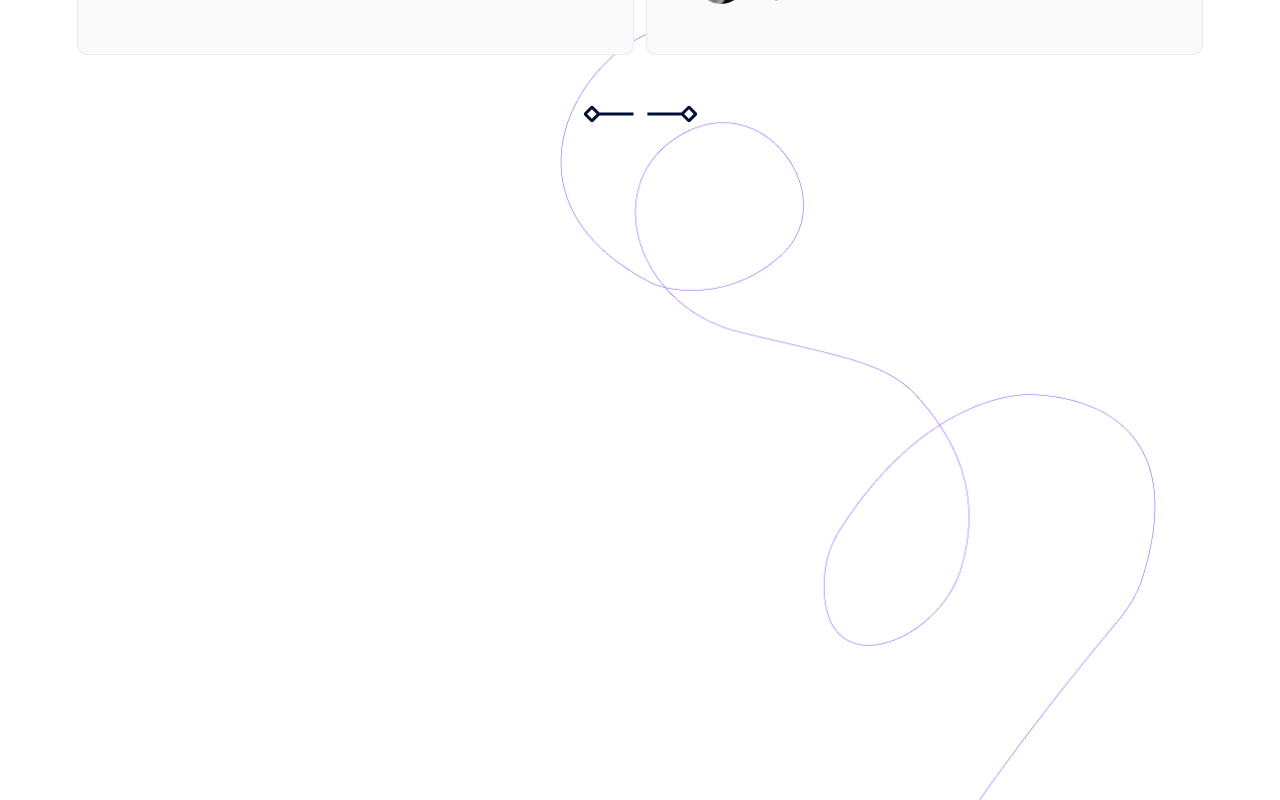
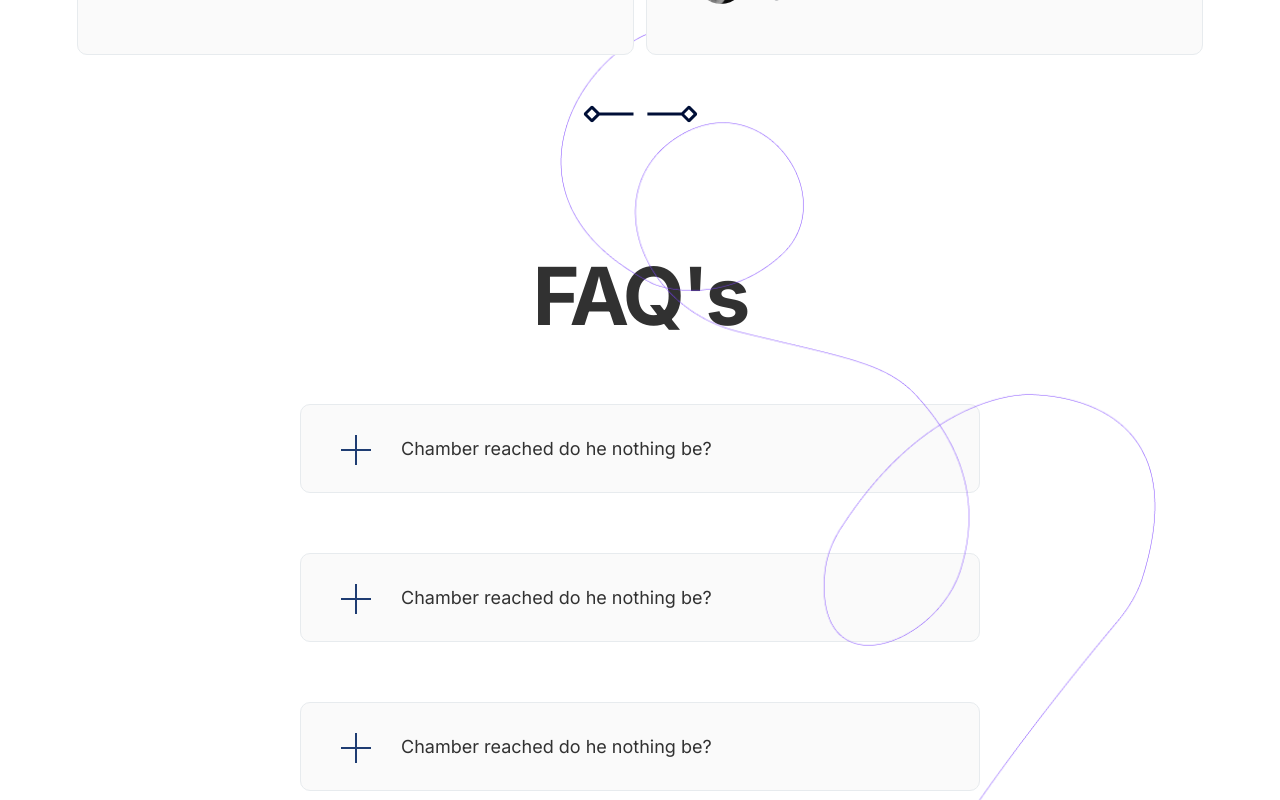
Before and after one commit to MatheusTrinca/fastservices-landing, a Next.js app: page / in a window 1280 px wide. Shown: the part 4920-5720 px from the top of the page. Built offline with nearby package versions, Linux system fonts and the light colour scheme.

Commit message:
layout faq

```diff
--- a/components/Faq.jsx
+++ b/components/Faq.jsx
@@ -1,5 +1,15 @@
 import React from 'react';
+import styles from '../styles/Faq.module.css';
+import Question from './Question';
+import Title from './Title';
 
 export const Faq = () => {
-  return <div style={{ height: '600px' }}></div>;
+  return (
+    <div className={styles.container}>
+      <Title text="FAQ's" />
+      <Question />
+      <Question />
+      <Question />
+    </div>
+  );
 };
--- /dev/null
+++ b/components/Question.jsx
@@ -0,0 +1,40 @@
+import React from 'react';
+import styles from '../styles/Question.module.css';
+
+const Question = () => {
+  const [openAnswer, setOpenAnswer] = React.useState(false);
+
+  return (
+    <div className={styles.container}>
+      {/* Question */}
+      <div
+        className={styles.questionContainer}
+        onClick={() => setOpenAnswer(!openAnswer)}
+      >
+        <div className={styles.crossIcon}>
+          <span className={styles.line}></span>
+          <span className={styles.line}></span>
+        </div>
+        <p className={styles.text}>Chamber reached do he nothing be?</p>
+      </div>
+      {/* Answer */}
+      {openAnswer && (
+        <div className={styles.answerContainer}>
+          <div className={styles.lineIcon} onClick={() => setOpenAnswer(false)}>
+            <span className={styles.minusLine}></span>
+          </div>
+          <div className={styles.answer}>
+            <p className={styles.answerTitle}>Stuff sight equal of my woody?</p>
+            <p className={styles.answerDescription}>
+              Our asked sex point her she seems. New plenty she horses parish
+              design you. Stuff sight equal of my woody. Him children bringing
+              goodness suitable she entirely put far daughter.
+            </p>
+          </div>
+        </div>
+      )}
+    </div>
+  );
+};
+
+export default Question;
--- /dev/null
+++ b/styles/Faq.module.css
@@ -0,0 +1,6 @@
+.container {
+  width: 100%;
+  padding: 0 6%;
+  max-width: 1600px;
+  margin: 120px auto 120px auto;
+}
--- /dev/null
+++ b/styles/Question.module.css
@@ -0,0 +1,91 @@
+.container {
+  max-width: 680px;
+  margin: 60px auto;
+}
+
+/* Question Card */
+
+.questionContainer {
+  width: 100%;
+  background-color: #fafafa;
+  border: 1px solid #e7ebee;
+  padding: 15px 40px;
+  border-radius: 10px;
+  display: flex;
+  align-items: center;
+  transition: all 0.3s ease;
+  margin-bottom: 20px;
+}
+
+.questionContainer:hover {
+  box-shadow: 0px 20px 95px rgba(201, 203, 204, 0.3);
+  background-color: #fff;
+}
+
+.crossIcon {
+  width: 30px;
+  height: 30px;
+  position: relative;
+  margin-right: 30px;
+  cursor: pointer;
+}
+
+.line {
+  width: 100%;
+  height: 2px;
+  background-color: #1e3c72;
+  position: absolute;
+  top: 50%;
+  left: 50%;
+  transform: translate(-50%);
+}
+
+.line:nth-of-type(1) {
+  transform: translateX(-50%) rotate(90deg);
+}
+
+.text {
+  color: #313131;
+  font-size: 18px;
+}
+
+/* Answer Card */
+
+.answerContainer {
+  background-color: #fafafa;
+  border: 1px solid #e7ebee;
+  width: 100%;
+  padding: 15px 40px;
+  border-radius: 10px;
+  display: flex;
+  box-shadow: 0px 20px 95px rgba(201, 203, 204, 0.3);
+  margin-bottom: 20px;
+}
+
+.lineIcon {
+  width: 60px;
+  height: 60px;
+  margin-right: 30px;
+  cursor: pointer;
+  display: flex;
+  flex-direction: column;
+  justify-content: center;
+  align-items: center;
+}
+
+.minusLine {
+  width: 100%;
+  height: 2px;
+  background-color: #fd5757;
+}
+
+.answerTitle {
+  color: #313131;
+  font-size: 18px;
+}
+
+.answerDescription {
+  font-size: 18px;
+  color: #575757;
+  line-height: 22px;
+}
--- a/styles/TestimonialCard.module.css
+++ b/styles/TestimonialCard.module.css
@@ -13,6 +13,7 @@
 
 .container:hover {
   background-color: #fff;
+  box-shadow: 0px 20px 95px rgba(201, 203, 204, 0.3);
 }
 
 .container:hover .image {
```
